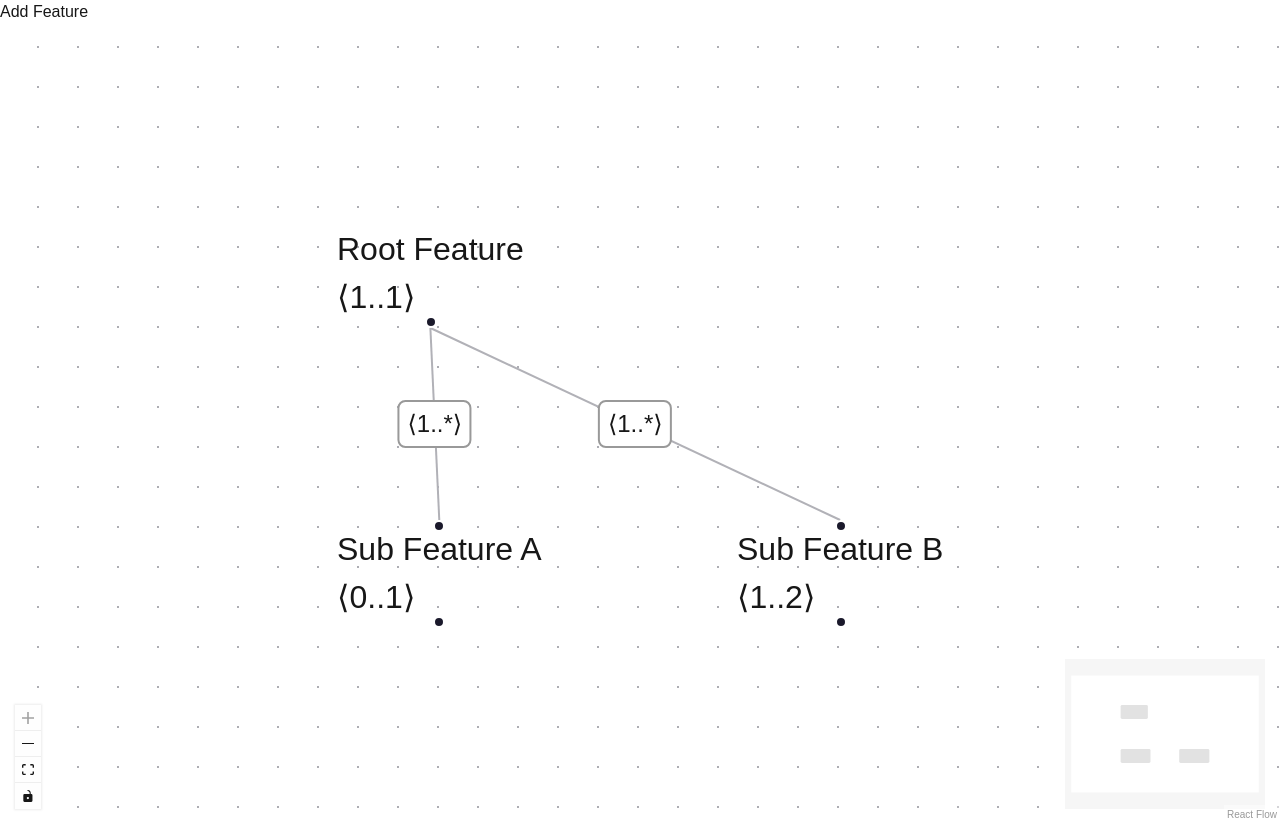
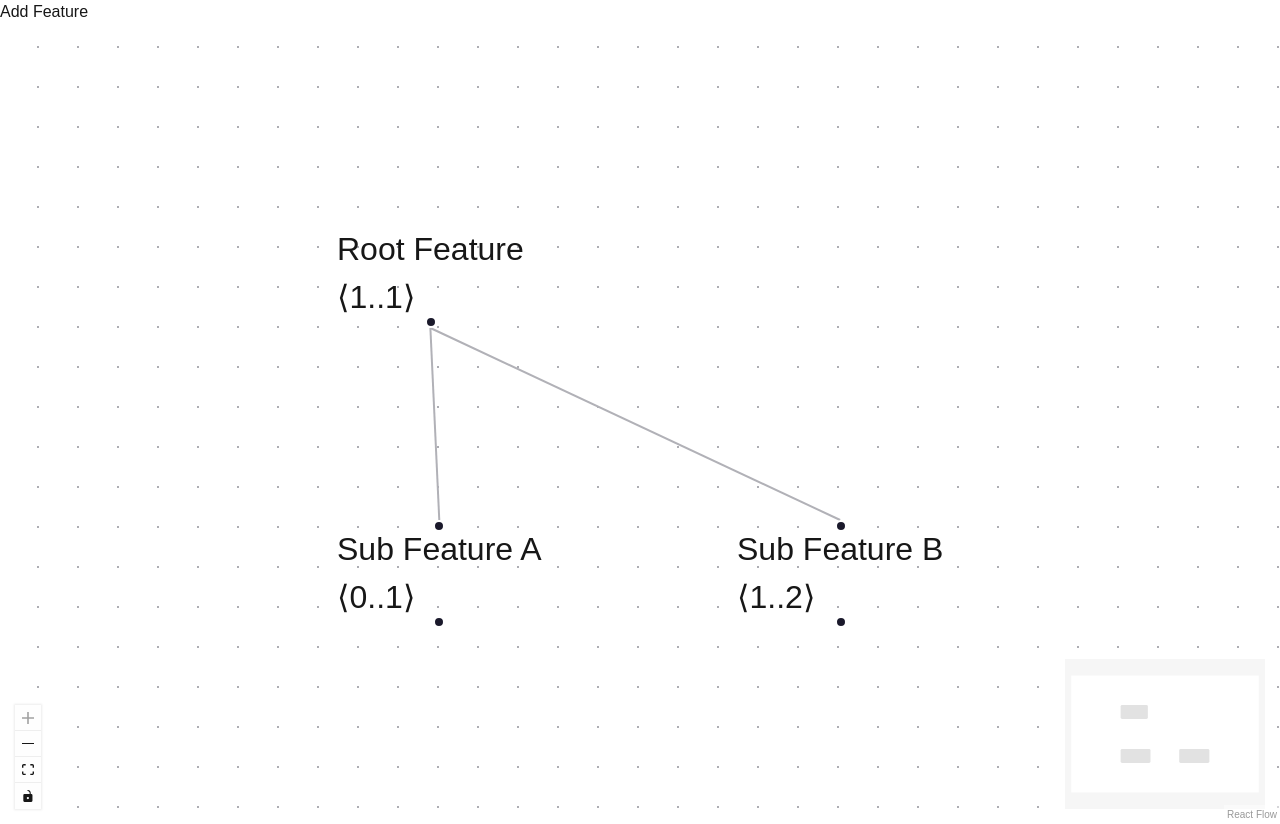
Before and after one commit to KIT-TVA/cfmtoolbox-webeditor, a Next.js app in the folder frontend/cfmtoolbox-webeditor/: page /editor in a window 1280 px wide. Built offline with nearby package versions, Linux system fonts and the light colour scheme.

Commit message:
[Frontend]  discard edge toolbar, FeatureEdge change from BaseEdge to StraightEdge, add classNames for feature_toolbar

```diff
--- a/frontend/cfmtoolbox-webeditor/src/app/components/FeatureEdge.tsx
+++ b/frontend/cfmtoolbox-webeditor/src/app/components/FeatureEdge.tsx
@@ -1,9 +1,8 @@
-import React, { useState, useEffect, useRef } from "react";
+import React from "react";
 import {
-  EdgeProps,
-  getStraightPath,
-  BaseEdge,
-  EdgeLabelRenderer,
+ StraightEdgeProps,
+  StraightEdge,
+
 } from "@xyflow/react";
 
 const FeatureEdge = ({
@@ -12,88 +11,18 @@ const FeatureEdge = ({
   targetX,
   targetY,
   markerEnd,
-  data,
-}: EdgeProps) => {
-  const [edgePath] = getStraightPath({ sourceX, sourceY, targetX, targetY });
-  const [cardinality, setCardinality] = useState(data?.cardinality ?? "1..1");
-  const [showToolbar, setShowToolbar] = useState(false);
-  const toolbarRef = useRef<HTMLDivElement>(null);
+}: StraightEdgeProps) => {
 
-  const handleEdgeClick = (e: React.MouseEvent) => {
-    e.stopPropagation();
-    e.preventDefault();
-    setShowToolbar(true);
-  };
 
-  useEffect(() => {
-    const handleClickOutside = (e: MouseEvent) => {
-      if (
-        toolbarRef.current &&
-        !toolbarRef.current.contains(e.target as Node)
-      ) {
-        setShowToolbar(false);
-      }
-    };
-    document.addEventListener("mousedown", handleClickOutside);
-    return () => document.removeEventListener("mousedown", handleClickOutside);
-  }, []);
 
-  const labelX = (sourceX + targetX) / 2;
-  const labelY = (sourceY + targetY) / 2;
 
   return (
     <>
-      <BaseEdge
-        path={edgePath}
+      <StraightEdge
+
         markerEnd={markerEnd}
-        style={{ pointerEvents: "none" }}
-      />
-      <EdgeLabelRenderer>
-        <div
-          onClick={handleEdgeClick}
-          style={{
-            position: "absolute",
-            transform: `translate(-50%, -50%) translate(${labelX}px,${labelY}px)`,
-            fontSize: 12,
-            background: "white",
-            padding: "2px 4px",
-            borderRadius: 4,
-            border: "1px solid #999",
-            pointerEvents: "all",
-            zIndex: 1000,
-            cursor: "pointer",
-          }}
-        >
-          ⟨{String(cardinality)}⟩
-        </div>
-        {showToolbar && (
-          <div
-            ref={toolbarRef}
-            style={{
-              position: "absolute",
-              transform: `translate(-50%, -50%) translate(${labelX}px,${
-                labelY + 20
-              }px)`,
-              background: "#f0f0f0",
-              padding: "4px 8px",
-              borderRadius: 4,
-              border: "1px solid #ccc",
-              boxShadow: "0 2px 4px rgba(0,0,0,0.1)",
-              zIndex: 1001,
-              display: "flex",
-              alignItems: "center",
-              gap: "6px",
-              pointerEvents: "all",
-            }}
-          >
-            <label>Cardinality</label>
-            <input
-              value={String(cardinality)}
-              onChange={(e) => setCardinality(e.target.value)}
-            />
-          </div>
-        )}
-      </EdgeLabelRenderer>
+        style={{ pointerEvents: "none" }} sourceX={sourceX} sourceY={sourceY} targetX={targetX} targetY={targetY}      />
+
     </>
   );
 };
--- a/frontend/cfmtoolbox-webeditor/src/app/components/FeatureNode.tsx
+++ b/frontend/cfmtoolbox-webeditor/src/app/components/FeatureNode.tsx
@@ -48,7 +48,7 @@ const FeatureNode = ({ data }: { data: FeatureNodeData }) => {
           />
         </svg>
       )}
-      <NodeToolbar
+      <NodeToolbar className="feature_toolbar"
         isVisible={data.forceToolbarVisible || undefined}
         position={Position.Left}
       >
--- a/frontend/cfmtoolbox-webeditor/src/app/components/RootNode.tsx
+++ b/frontend/cfmtoolbox-webeditor/src/app/components/RootNode.tsx
@@ -47,7 +47,7 @@ const RootNode = ({ data }: { data: RootNodeData }) => {
           />
         </svg>
       )}
-      <NodeToolbar
+      <NodeToolbar className="feature_toolbar"
         isVisible={data.forceToolbarVisible || undefined}
         position={Position.Left}
       >
```
